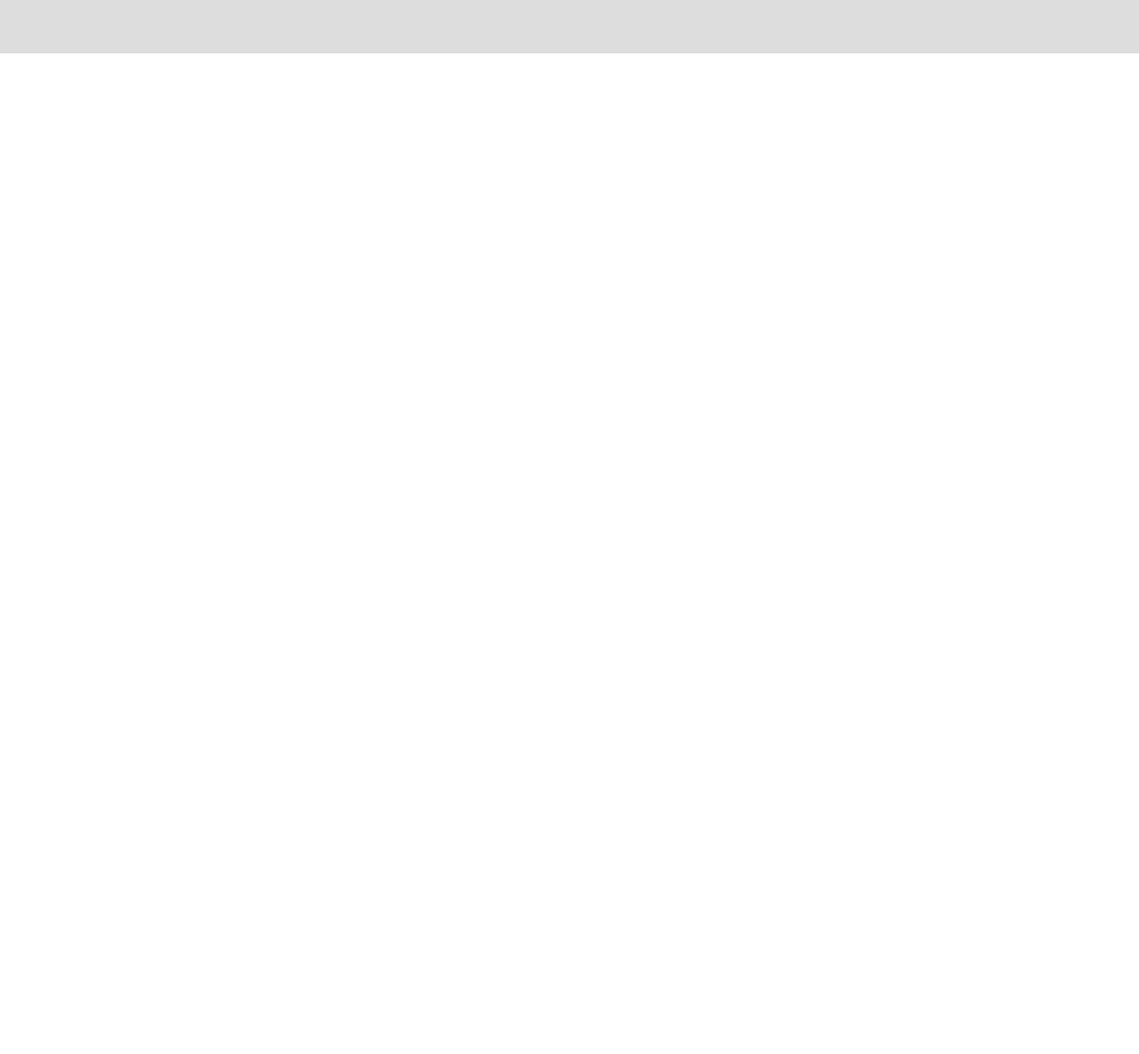
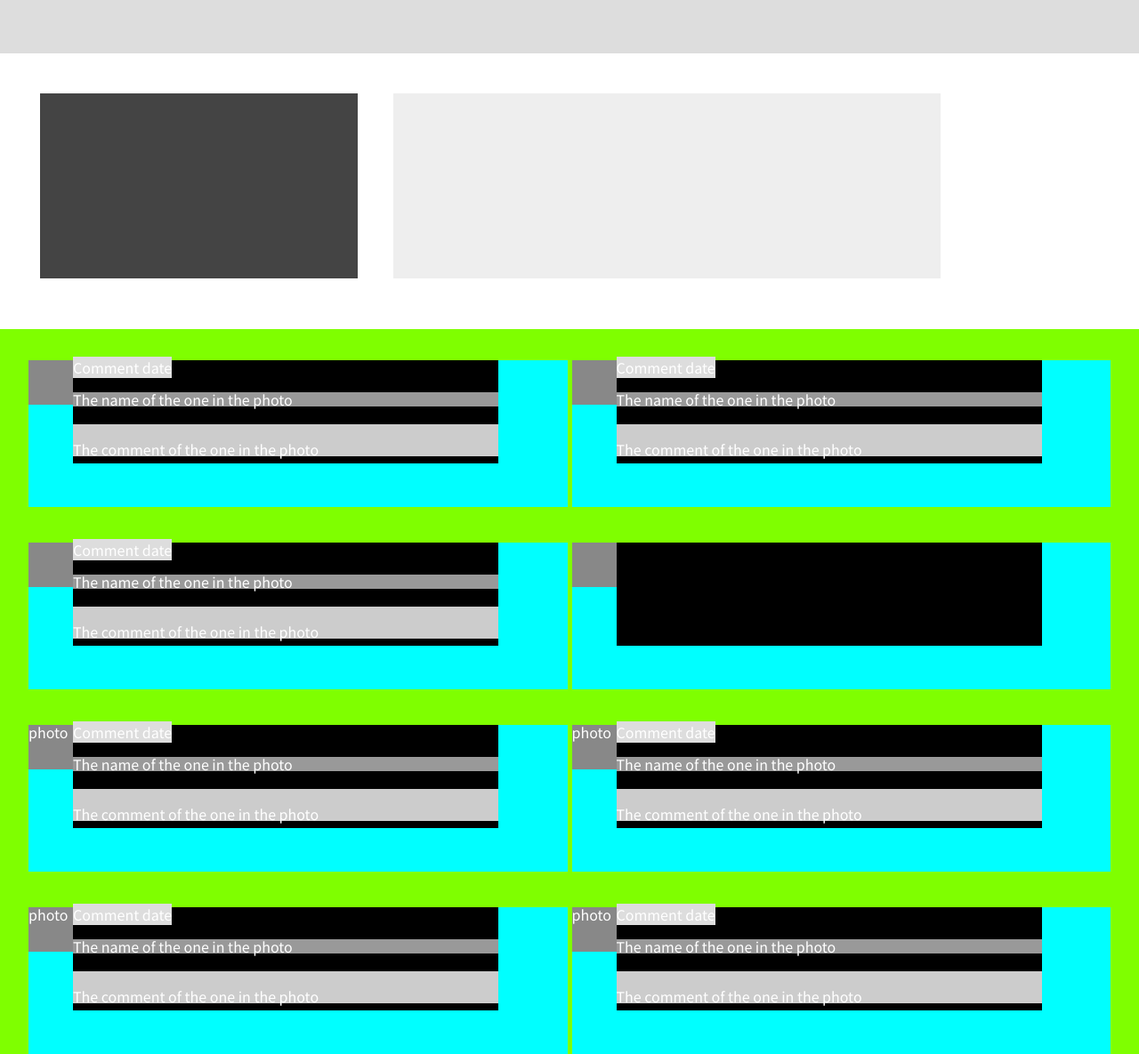
Before and after one commit to ricardovaltierra/design-teardown, a plain HTML site: page index.html in a window 1280 px wide. Shown: the part 3636-4821 px from the top of the page at 89% size. Before the commit the page ends 3696 px from the top, so only its background shows below. Drawn offline with Linux system fonts and the light colour scheme.

Commit message:
opinion section grid design

```diff
--- a/css/style.css
+++ b/css/style.css
@@ -176,3 +176,76 @@ body {
 .comming-date h3 {
   text-align: center;
 }
+
+.row {
+  display: flex;
+  position: relative;
+
+  height: 260px;
+  padding: 15px;
+  margin: 10px;
+  background-color: white;
+}
+
+.item-1 {
+  width: 29%;
+  height: 80%;
+  background-color: #444;
+  margin: 20px;
+}
+
+.item-2 {
+  width: 50%;
+  height: 80%;
+  background-color: #eee;
+  margin: 20px;
+}
+
+.grid-items {
+  display: grid;
+  position: relative;
+  height: 100%;
+  grid-template-columns: 1fr 1fr;
+  grid-template-rows: 200px 200px 200px 200px;
+  justify-content: space-around;
+  gap: 5px;
+  padding-left: 32px;
+  padding-right: 32px;
+  background-color: chartreuse;
+}
+
+.item {
+  display: flex;
+  margin-top: 35px;
+  background-color: aqua;
+}
+
+.item .photo {
+  position: relative;
+  width: 50px;
+  height: 50px;
+  background-color: #888;
+}
+
+.item article {
+  display: block;
+  position: relative;
+  width: 79%;
+  height: 70%;
+  background-color: black;
+}
+
+.up-txt {
+  background-color: #ddd;
+}
+
+.mi-txt h3{
+  margin-top: 20px;
+  background-color: #999;
+}
+
+.bo-txt p{
+  margin-top: 20px;
+  padding-top: 20px;
+  background-color: #ccc;
+}
--- a/index.html
+++ b/index.html
@@ -7,7 +7,7 @@
     <link href="https://fonts.googleapis.com/css?family=Noto+Sans+HK&amp;display=swap" rel="stylesheet">
     <link rel="stylesheet" href="css/reset.css">
     <link rel="stylesheet" href="css/style.css">
-    <title>Document</title>
+    <title>Smashing Magazine</title>
 </head>
 <body>
     <nav class="nav-header">
@@ -64,21 +64,21 @@
             </div>
         </section>
         <section class="row-article">
-            <article class="mid-col item-1">
+            <article class="mid-col">
                 <h3>Lorem ipsum dolor sit amet consectetur adipisicing elit</h3>
                 <p>Lorem ipsum dolor sit amet consectetur adipisicing elit.
                     Sit, est sequi. Voluptate maxime optio ipsa consequuntur.
                     Ut architecto ipsam molestias unde, recusandae quaerat fuga
                     nemo distinctio sapiente natus accusantium pariatur!</p>
             </article>
-            <article class="mid-col item-2">
+            <article class="mid-col">
                     <h3>Lorem ipsum dolor sit amet consectetur adipisicing elit</h3>
                     <p>Lorem ipsum dolor sit amet consectetur adipisicing elit.
                         Sit, est sequi. Voluptate maxime optio ipsa consequuntur.
                         Ut architecto ipsam molestias unde, recusandae quaerat fuga
                         nemo distinctio sapiente natus accusantium pariatur!</p>
                 </article>
-                <article class="mid-col item-3">
+                <article class="mid-col">
                         <h3>Lorem ipsum dolor sit amet consectetur adipisicing elit</h3>
                         <p>Lorem ipsum dolor sit amet consectetur adipisicing elit.
                             Sit, est sequi. Voluptate maxime optio ipsa consequuntur.
@@ -118,7 +118,6 @@
             </article>
         </section>
 
-
         <section class="articles-separator">
             <div>Articles</div>
         </section>
@@ -131,6 +130,78 @@
 
             </article>
         </section>
+
+        <section class="row">
+            <div class="item-1"></div>
+            <div class="item-2"></div>
+        </section>
+
+        <section class="grid-items">
+            <div class="item">
+                <div class="photo"></div>
+                <article>
+                    <span class="up-txt">Comment date</span>
+                    <span class="mi-txt"><h3>The name of the one in the photo</h3></span>
+                    <span class="bo-txt"><p>The comment of the one in the photo</p></span>
+                </article>
+            </div>
+            <div class="item">
+                <div class="photo"></div>
+                <article>
+                    <span class="up-txt">Comment date</span>
+                    <span class="mi-txt"><h3>The name of the one in the photo</h3></span>
+                    <span class="bo-txt"><p>The comment of the one in the photo</p></span>
+                </article>
+            </div>
+            <div class="item">
+                <div class="photo"></div>
+                    <article>
+                    <span class="up-txt">Comment date</span>
+                    <span class="mi-txt"><h3>The name of the one in the photo</h3></span>
+                    <span class="bo-txt"><p>The comment of the one in the photo</p></span>
+                    </article>
+                </div>
+            <div class="item">
+                <div class="photo"></div>
+                <article>
+                    <span class="up-txt"></span>
+                    <span class="mi-txt"></span>
+                    <span class="bo-txt"></span>
+                </article>
+            </div>
+            <div class="item">
+                    <div class="photo">photo</div>
+                    <article>
+                        <span class="up-txt">Comment date</span>
+                        <span class="mi-txt"><h3>The name of the one in the photo</h3></span>
+                        <span class="bo-txt"><p>The comment of the one in the photo</p></span>
+                    </article>
+                </div>
+                <div class="item">
+                    <div class="photo">photo</div>
+                    <article>
+                        <span class="up-txt">Comment date</span>
+                        <span class="mi-txt"><h3>The name of the one in the photo</h3></span>
+                        <span class="bo-txt"><p>The comment of the one in the photo</p></span>
+                    </article>
+                </div>
+                <div class="item">
+                    <div class="photo">photo</div>
+                        <article>
+                        <span class="up-txt">Comment date</span>
+                        <span class="mi-txt"><h3>The name of the one in the photo</h3></span>
+                        <span class="bo-txt"><p>The comment of the one in the photo</p></span>
+                        </article>
+                    </div>
+                <div class="item">
+                    <div class="photo">photo</div>
+                    <article>
+                        <span class="up-txt">Comment date</span>
+                        <span class="mi-txt"><h3>The name of the one in the photo</h3></span>
+                        <span class="bo-txt"><p>The comment of the one in the photo</p></span>
+                    </article>
+                </div>
+        </section>
     </main>
 
 </body>
```
